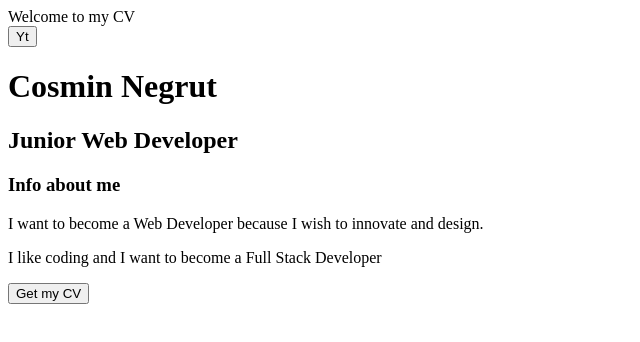
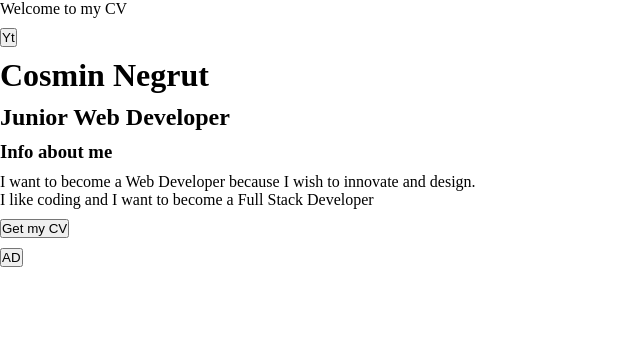
Before and after one commit to mercenar17r/Cv-ul-meu, a plain HTML site: page index.html in a window 1280 px wide. Shown: the whole page, without its empty margins (0-640 px from the left). Drawn offline with Linux system fonts and the light colour scheme.

Commit message:
added grid

```diff
--- /dev/null
+++ b/_component/layout/layout.scss
@@ -0,0 +1,15 @@
+
+* {
+    padding: 0;
+    margin: 0;
+    box-sizing: border-box;
+}
+.grid {
+    display: grid;
+    grid-template-columns: 1fr 1fr 1fr 1fr;
+    grid-gap: 10px;
+}
+.column[span="row"] {
+    grid-column: 1/-1;
+
+}
--- a/index.html
+++ b/index.html
@@ -1,20 +1 @@
-
-<html>
-  <head>
-    <title>My Cv</title>
-  </head>
-  <body>
-    <div class="content">
-      <div class="title-section">Welcome to my CV</div>
-    </div>
-    <button class="button-disc"> <i class="icon__youtube"> </i><span class="text-button">Yt </span></button>
-    <h1>Cosmin Negrut </h1>
-    <h2>Junior Web Developer </h2>
-    <h3>Info about me </h3>
-    <div class="box-shadow">
-      <p>I want to become a Web Developer because I wish to innovate and design.</p>
-      <p>I like coding and I want to become a Full Stack Developer </p>
-    </div>
-    <button class="button-pill"><i class="icon__download"> </i><span class="text-button">Get my CV</span></button>
-  </body>
-</html>
+<!DOCTYPE html ><html><head> <title>My Cv</title><link rel="stylesheet" href="style.css"/><meta name="viewport" content="width=device-width, initial-scale=1.0"></head><body>   <div class="content"> <div class="grid"><div class="column" span="row"><div class="title-section">Welcome to my CV</div></div><div class="column" span="row"><button class="button-disc"> <i class="icon__youtube"> </i><span class="text-button">Yt </span></button></div><div class="column" span="row"><h1>Cosmin Negrut</h1></div><div class="column" span="row"><h2>Junior Web Developer </h2></div><div class="column" span="row"><h3>Info about me </h3></div><div class="column" span="row"><div class="box-shadow"> <p>I want to become a Web Developer because I wish to innovate and design.</p><p>I like coding and I want to become a Full Stack Developer </p></div></div><div class="column" span="row"><button class="button-pill"><i class="icon__download"> </i><span class="text-button">Get my CV </span></button></div><div class="column" span="row"><button class="disc"> <i class="icon__arrow-down"> </i><span class="text-button">AD</span></button></div></div></div></body></html>
--- /dev/null
+++ b/style.scss
@@ -0,0 +1 @@
+@import '_component/layout/layout.scss';
```
Also changed, not shown: _component/layout/layout.css (added), style.css (added), 4 other files.
